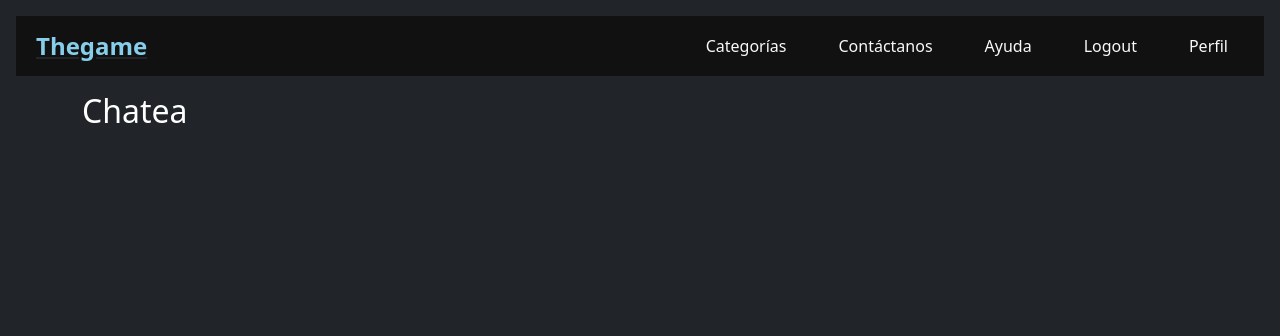
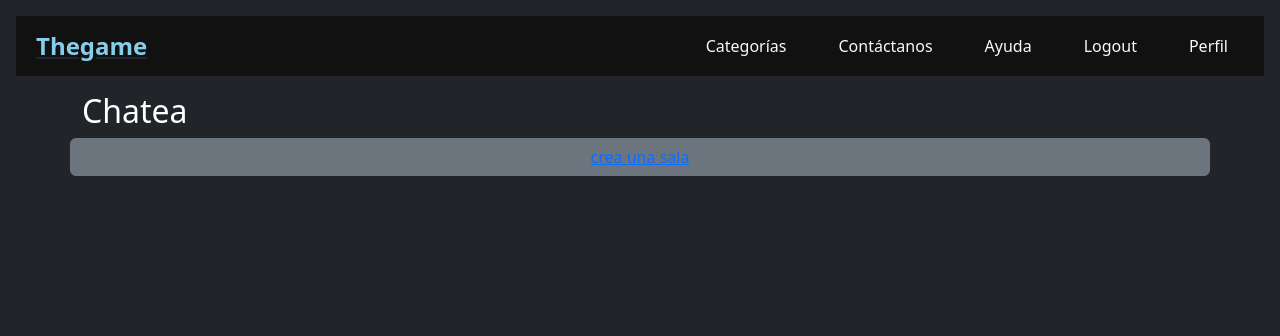
Before and after one commit to xXJuanDavidXx/Thegame, a Django app: page /chat/ in a window 1280 px wide. Shown: the top 336 px of the page. Run offline with Django 5.2, Linux system fonts and the light colour scheme; the visitor is signed in with stand-in values (Sample User, id 1); data that the repository does not hold is empty.

Commit message:
... editando aulgunos html

```diff
--- a/chat/templates/SalasCreadas.html
+++ b/chat/templates/SalasCreadas.html
@@ -8,4 +8,5 @@
         <button type="submit" class="btn btn-primary">Crear</button>
     </form>
 </div>
+<button class="btn btn-primary"> <a "link-light link-offset-2 link-underline-opacity-25 link-underline-opacity-100-hover " href="{% url 'home' %}">volver</a></button>
 {% endblock %}
--- a/chat/templates/mis_salas.html
+++ b/chat/templates/mis_salas.html
@@ -14,4 +14,5 @@
     {% endfor %}
     </ul>
 </div>
+<button class="btn btn-secondary"><a href="{% url 'create_room' %}">crea una sala</a></button>
 {% endblock %}
--- a/chat/templates/salas.html
+++ b/chat/templates/salas.html
@@ -34,6 +34,8 @@
       </div>
     </div>
     {% endfor %}
+
+	<button class="btn btn-secondary"><a href="{% url 'create_room' %}">crea una sala</a></button>
   </div>
 </div>
 
```
Also changed, not shown: 1 other file.
